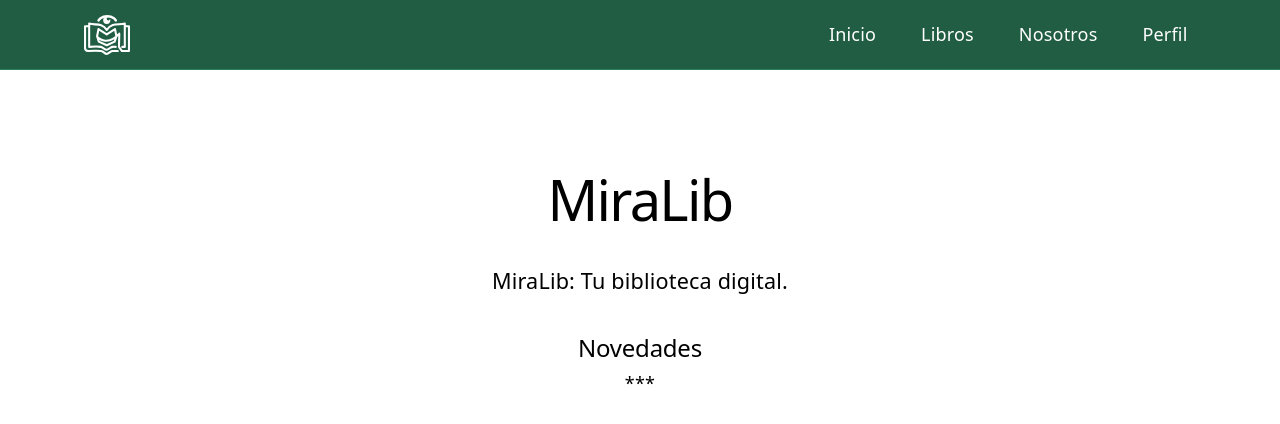
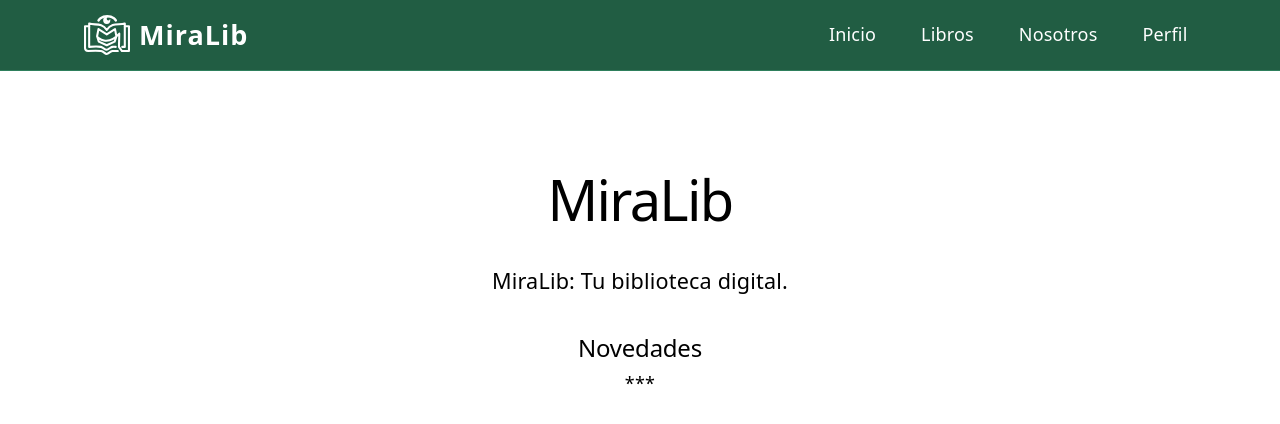
Before and after one commit to Exe25GB/MiraLib, a React (Vite) app: page / in a window 1280 px wide. Shown: the top 424 px of the page. Built offline with nearby package versions, Linux system fonts and the light colour scheme.

Commit message:
En la BarraNavegacion poner el nombre "MiraLib"

```diff
--- a/src/components/BarraNavegacion.jsx
+++ b/src/components/BarraNavegacion.jsx
@@ -8,10 +8,21 @@ const BarraNavegacion = () => {
 
       <div className="container">
 
-        <Link className="navbar-brand" to="/">
+        {/* LOGO Y NOMBRE DEL PROYECTO */}
+        <Link className="navbar-brand d-flex align-items-center gap-2" to="/">
           <img src={logoWhite} alt="MiraLib Logo" height="40" />
+          {/* Aquí agregamos el texto "MiraLib" */}
+          <span style={{
+            color: 'white',
+            fontWeight: 'bold',
+            fontSize: '1.5rem',
+            letterSpacing: '1px'
+          }}>
+            MiraLib
+          </span>
         </Link>
 
+        {/* Botón Menú Móvil */}
         <button
           className="navbar-toggler border-0"
           type="button"
@@ -24,6 +35,7 @@ const BarraNavegacion = () => {
           <span className="navbar-toggler-icon"></span>
         </button>
 
+        {/* Enlaces */}
         <div className="collapse navbar-collapse" id="menuNavegacion">
           <ul className="navbar-nav ms-auto gap-md-4 text-center mt-3 mt-md-0">
             <li className="nav-item">
```
